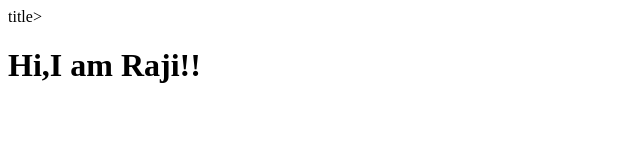
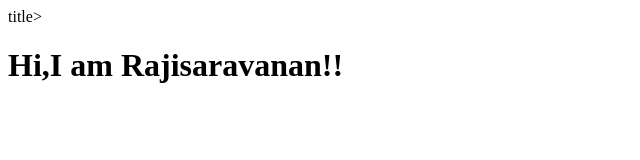
Before and after one commit to rajisaravanan/rajisaravanan.github.io, a plain HTML site: page index.html in a window 1280 px wide. Shown: the whole page, without its empty margins (0-640 px from the left). Drawn offline with Linux system fonts and the light colour scheme.

Commit message:
created my new website

```diff
--- a/index.html
+++ b/index.html
@@ -3,6 +3,6 @@
 <title>MY WEBSITE</title>title>
 </head>
 <body>
-<h1> Hi,I am Raji!!</h1>
+<h1> Hi,I am Rajisaravanan!!</h1>
 </body>
 </html>
```
